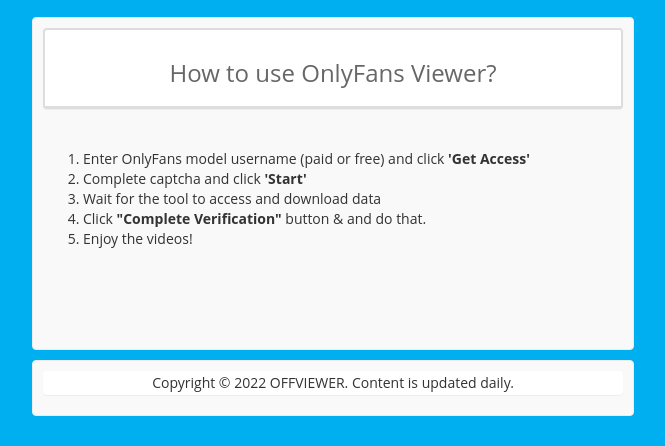
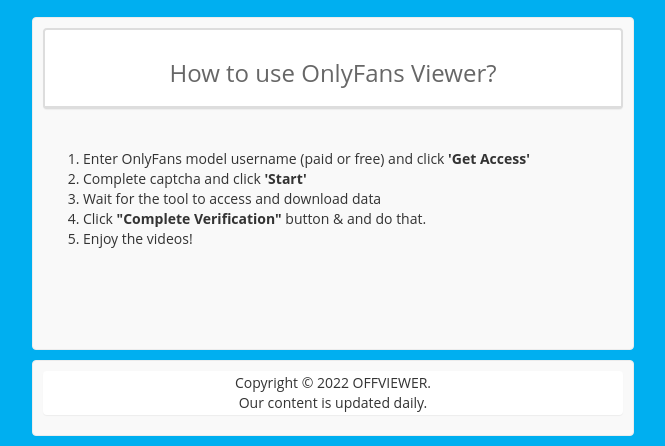
Before and after one commit to autohacks/lol, a plain HTML site: page index.html in a window 1280 px wide. Shown: the part 458-904 px from the top of the page, without its empty margins (307-972 px from the left). Drawn offline with Linux system fonts and the light colour scheme; no server answers; a script that the page names is missing.

Commit message:
Update index.html

```diff
--- a/index.html
+++ b/index.html
@@ -246,7 +246,8 @@
                                                                                                   <div class="row">
                                                                                                       <div class="col-md-12">
                                                                                                           <div class="panel">
-                                                                                                              <center>Copyright © 2022 OFFVIEWER. Content is updated daily.</a></center>
+                                                                                                              <center>Copyright © 2022 OFFVIEWER. </a></center>
+                                                                                                              <center>Our content is updated daily.</a></center>
                                                                                                           </div>
                                                                                                       </div>
                                                                                                   </div>
```
